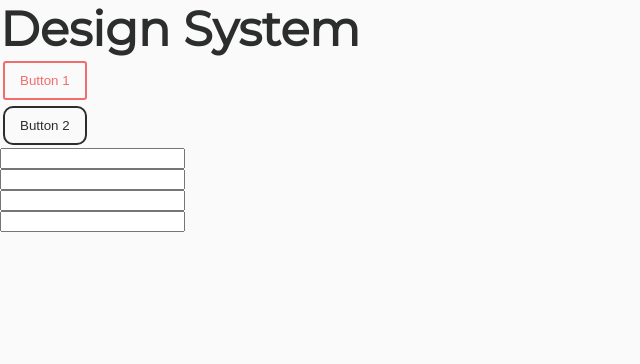
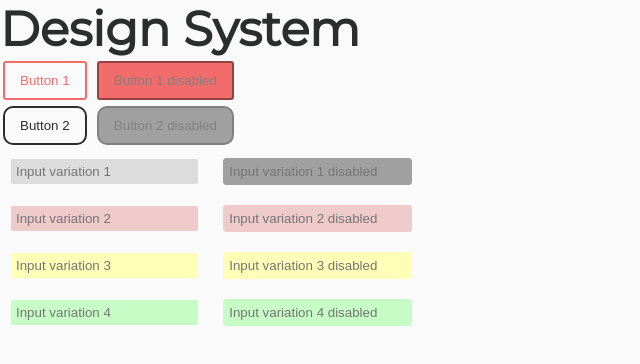
Before and after one commit to henriqueh146/trainee-page, a plain HTML site: page src/design-system.html in a window 1280 px wide. Shown: the whole page, without its empty margins (0-640 px from the left). Drawn offline with Linux system fonts and the light colour scheme.

Commit message:
Defining four inputs variations

```diff
--- a/src/design-system.html
+++ b/src/design-system.html
@@ -12,12 +12,22 @@
     <h1>Design System</h1>
 
     <form>
-      <input class = "base-button button--primary" type = "button" value = "Button 1"/> <br/>
-      <input class = "base-button button--secondary" type = "button" value = "Button 2"/> <br/>
-      <input class = "t-input--var1" type = "text"/> <br/>
-      <input class = "t-input--var2" type = "text"/> <br/>
-      <input class = "t-input--var3" type = "text"/> <br/>
-      <input class = "t-input--var4" type = "text"/>
+      <input class = "base-button button--primary" type = "button" value = "Button 1"/>
+      <input class = "base-button button--primary" type = "button" disabled value = "Button 1 disabled"/> <br/>
+      <input class = "base-button button--secondary" type = "button" value = "Button 2"/>
+      <input class = "base-button button--secondary" type = "button" disabled value = "Button 2 disabled"/> <br/>
+
+      <input class = "base-input t-input--var1" type = "text" placeholder = "Input variation 1"/>
+      <input class = "base-input t-input--var1" type = "text" disabled placeholder = "Input variation 1 disabled"/> <br/>
+
+      <input class = "base-input t-input--var2" type = "text" placeholder = "Input variation 2"/>
+      <input class = "base-input t-input--var2" type = "text" disabled placeholder = "Input variation 2 disabled"/> <br/>
+
+      <input class = "base-input t-input--var3" type = "text" placeholder = "Input variation 3"/>
+      <input class = "base-input t-input--var3" type = "text" disabled placeholder = "Input variation 3 disabled"/> <br/>
+
+      <input class = "base-input t-input--var4" type = "text" placeholder = "Input variation 4"/>
+      <input class = "base-input t-input--var4" type = "text" disabled placeholder = "Input variation 4 disabled"/> <br/>
     </form>
   </body>
 </html>
--- a/src/styles/generic/_resets.css
+++ b/src/styles/generic/_resets.css
@@ -4,11 +4,19 @@ colors, fonts, font sizes and spaces
 :root {
   /* Colors setting */
   --bg-default-color : rgb(250, 250, 250);
-  --grey: rgb(95, 95, 95);
+  --light-grey: rgb(220, 220, 220);
+  --grey: rgb(160, 160, 160);
   --dark-grey : #2c2d2d;
   --blue : #2e31a6;
+  --light-salmon: #eecaca;
   --salmon: #f26c6c;
-  --dark-salmon: #bb5757;
+  --dark-salmon: #924242;
+  --light-yellow: #ffffb7;
+  --yellow: rgb(255, 255, 109);
+  --dark-yellow: rgb(134, 134, 0);
+  --light-green: rgb(199, 252, 199);
+  --green: rgb(52, 158, 52);
+  --dark-green: rgb(71, 99, 71);
   --test-default-color: #333;
 
   /* Font sizes */
--- a/src/styles/index.css
+++ b/src/styles/index.css
@@ -27,6 +27,12 @@
   color: var(--bg-default-color)
 }
 
+.button--primary:disabled {
+  background-color: var(--salmon);
+  border-color: var(--dark-salmon);
+  color: grey;
+}
+
 .button--secondary {
   color: var(--dark-grey);
   border-color: var(--dark-grey);
@@ -40,7 +46,111 @@
 }
 
 .button--secondary:focus {
-  border-color: var(--dark-grey);
   background-color: var(--dark-grey);
   color: var(--bg-default-color)
 }
+
+.button--secondary:disabled {
+  background-color: var(--grey);
+  border-color: grey;
+  color: grey;
+}
+
+.base-input {
+  margin: 10px;
+  border: 1px solid;
+  border-radius: 3px;
+  padding: 5px;
+  background-color: var(--bg-default-color);
+}
+
+.t-input--var1 {
+  background-color: var(--light-grey);
+  border-color: var(--bg-default-color);
+  transition: background-color 0.5s, border 0.5s;
+}
+
+.t-input--var1:hover {
+  background-color: var(--bg-default-color);
+  border-color: var(--dark-grey);
+}
+
+.t-input--var1:focus {
+  background-color: white;
+  border-color: var(--blue);
+}
+
+.t-input--var1:disabled {
+  background-color: var(--grey);
+  border-color: var(--grey);
+  color: var(--light-grey);
+}
+
+.t-input--var2 {
+  background-color: var(--light-salmon);
+  border-color: var(--bg-default-color);
+  color: var(--salmon);
+  transition: background-color 0.5s, border 0.5s;
+}
+
+.t-input--var2:hover {
+  background-color: var(--bg-default-color);
+  border-color: var(--dark-salmon);
+}
+
+.t-input--var2:focus {
+  background-color: white;
+  border-color: var(--dark-salmon);
+}
+
+.t-input--var2:disabled {
+  background-color: var(--light-salmon);
+  border-color: var(--light-salmon);
+  color: var(--dark-salmon);
+}
+
+.t-input--var3 {
+  background-color: var(--light-yellow);
+  border-color: var(--bg-default-color);
+  color: orange;
+  transition: background-color 0.5s, border 0.5s;
+}
+
+.t-input--var3:hover {
+  background-color: var(--bg-default-color);
+  border-color: var(--dark-yellow);
+}
+
+.t-input--var3:focus {
+  background-color: white;
+  border-color: orange;
+}
+
+.t-input--var3:disabled {
+  background-color: var(--light-yellow);
+  border-color: var(--light-yellow);
+  color: var(--dark-yellow);
+}
+
+.t-input--var4 {
+  background-color: var(--light-green);
+  border-color: var(--bg-default-color);
+  color: var(--green);
+  transition: background-color 0.5s, border 0.5s;
+}
+
+.t-input--var4:hover {
+  background-color: var(--bg-default-color);
+  border-color: var(--dark-green);
+}
+
+.t-input--var4:focus {
+  background-color: white;
+  border-color: var(--dark-green);
+}
+
+.t-input--var4:disabled {
+  background-color: var(--light-green);
+  border-color: var(--light-green);
+  color: var(--dark-green);
+}
```
